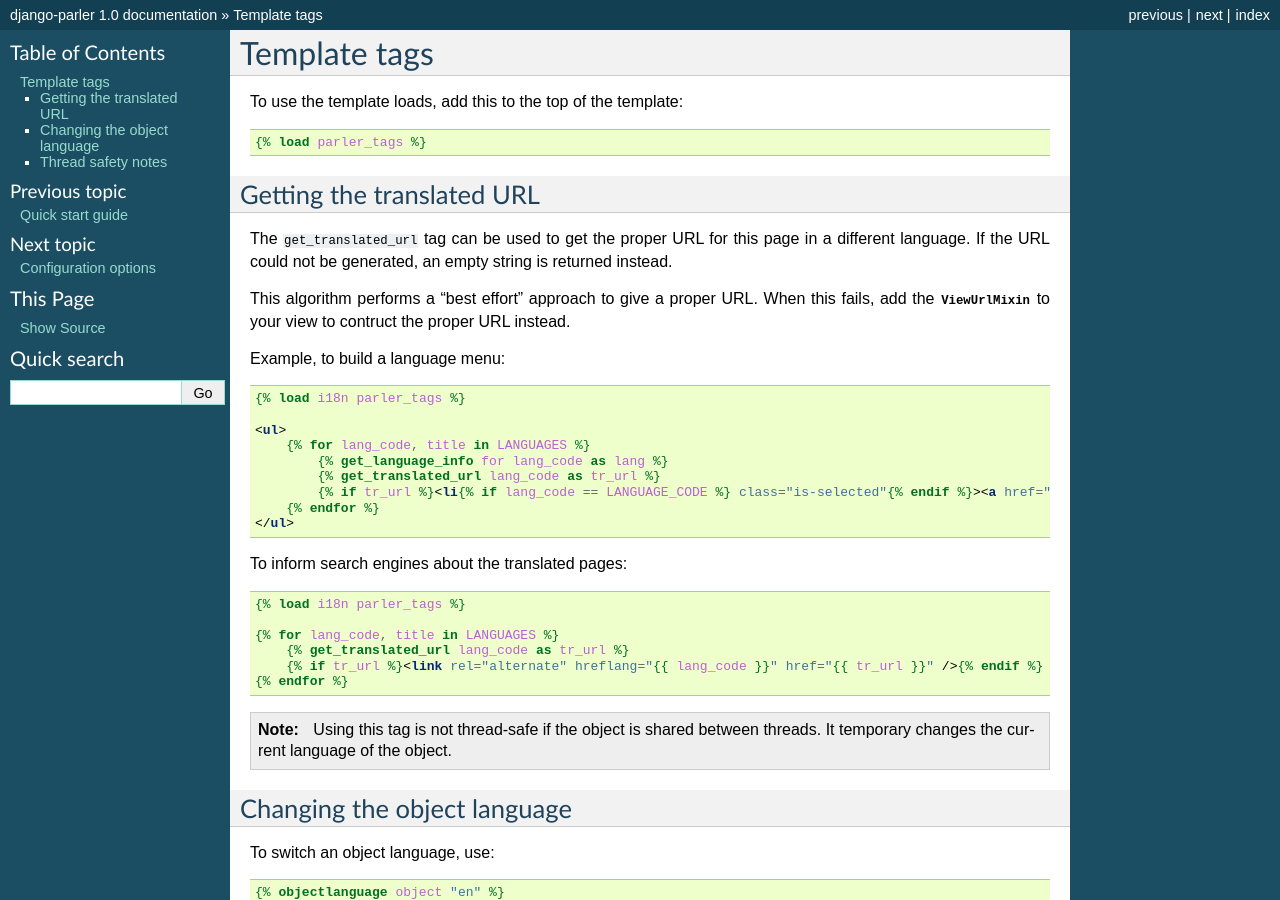
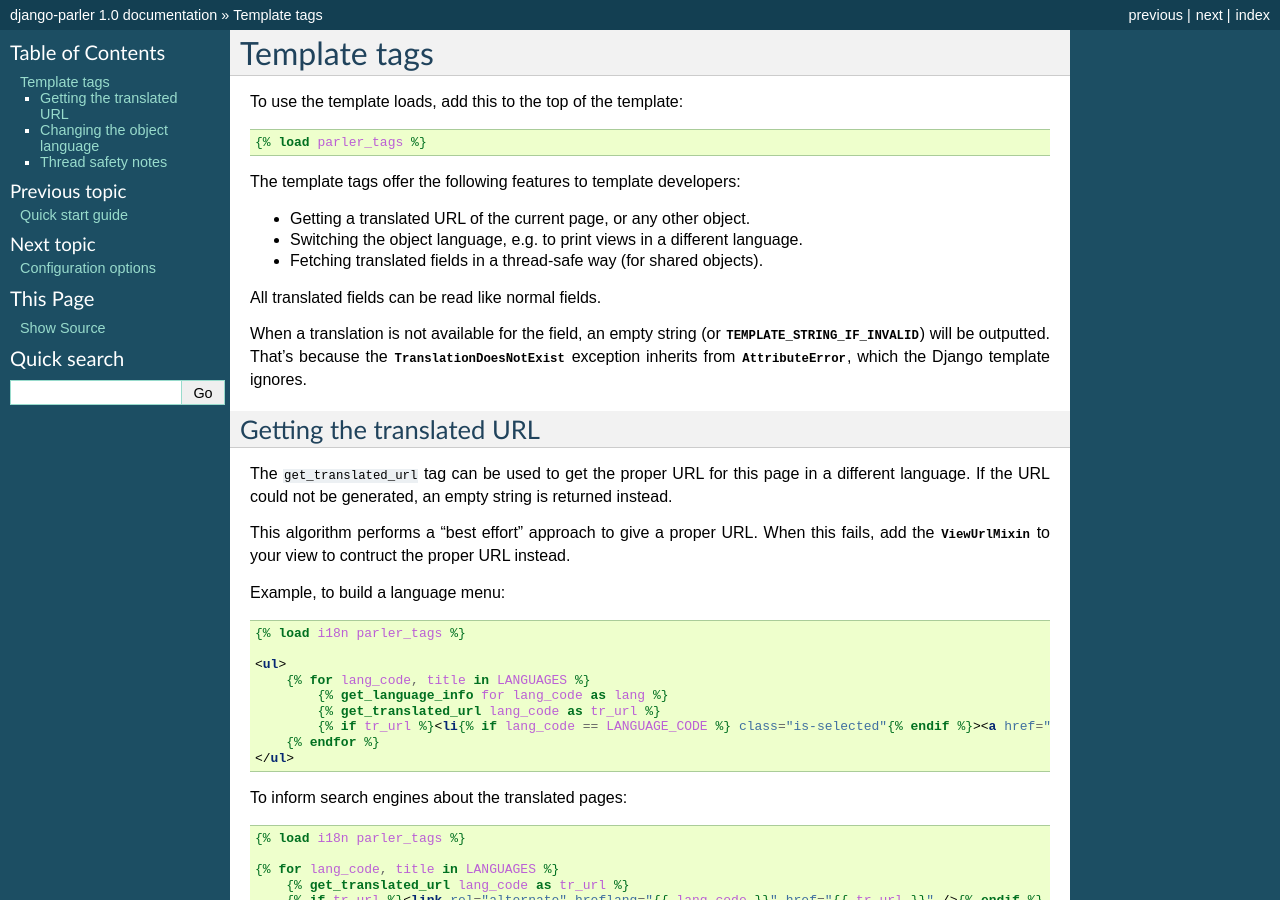
Before and after one commit to django-parler/django-parler, a Sphinx documentation site: the page built from docs/templatetags.rst, in a window 1280 px wide and 900 px high. Built offline with Sphinx 7.4.7, drawn with Linux system fonts in a browser that asks for light colours.

Commit message:
docs: intro for templatetags

```diff
--- a/docs/templatetags.rst
+++ b/docs/templatetags.rst
@@ -8,6 +8,20 @@ To use the template loads, add this to the top of the template:
 .. code-block:: html+django
 
     {% load parler_tags %}
+
+The template tags offer the following features to template developers:
+
+* Getting a translated URL of the current page, or any other object.
+* Switching the object language, e.g. to print views in a different language.
+* Fetching translated fields in a thread-safe way (for shared objects).
+
+All translated fields can be read like normal fields.
+
+When a translation is not available for the field,
+an empty string (or :django:setting:`TEMPLATE_STRING_IF_INVALID`) will be outputted.
+That's because the :class:`~parler.models.TranslationDoesNotExist` exception
+inherits from :class:`~exceptions.AttributeError`, which the Django template ignores.
+
 
 .. _get_translated_url:
 
```
